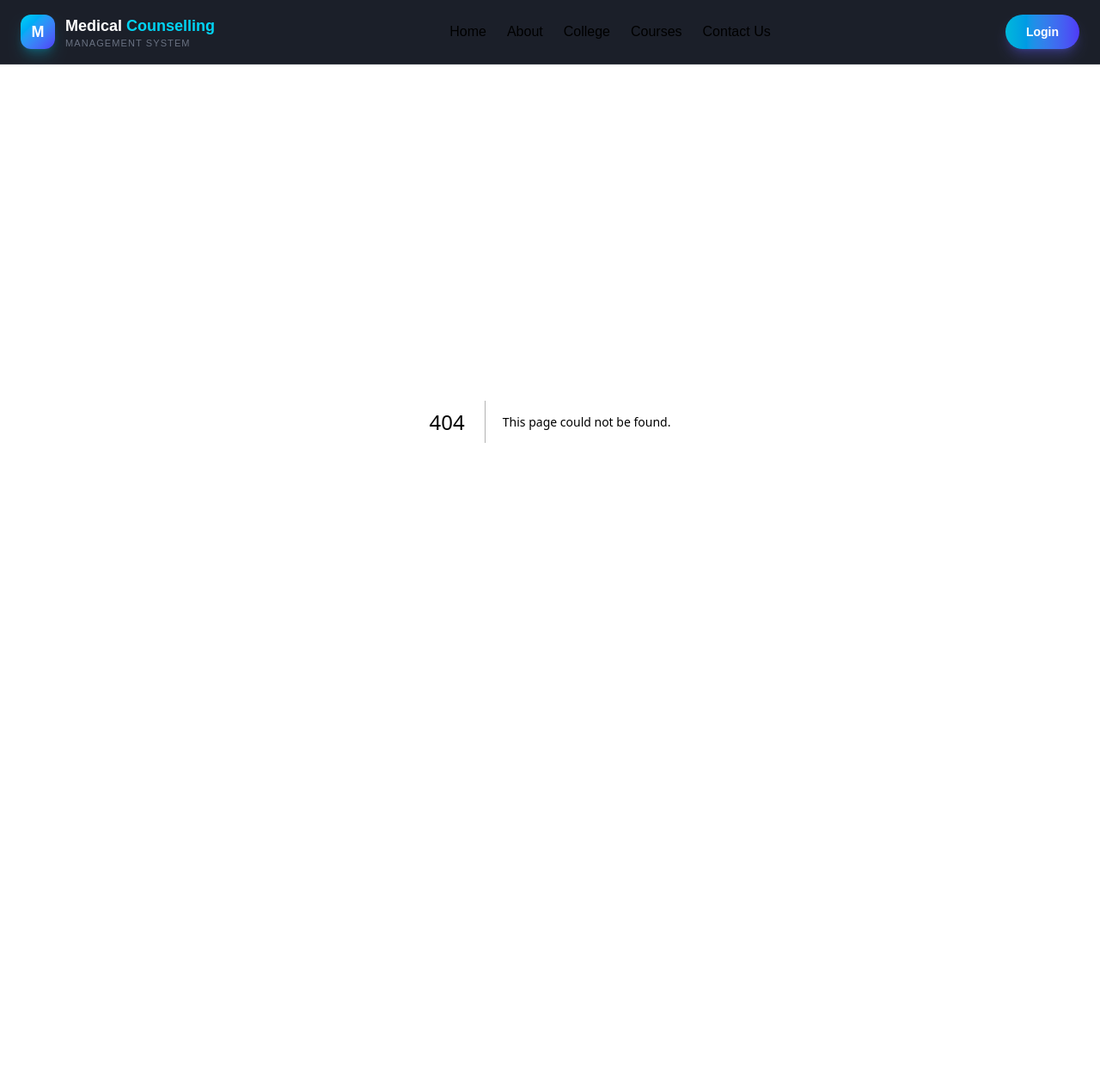
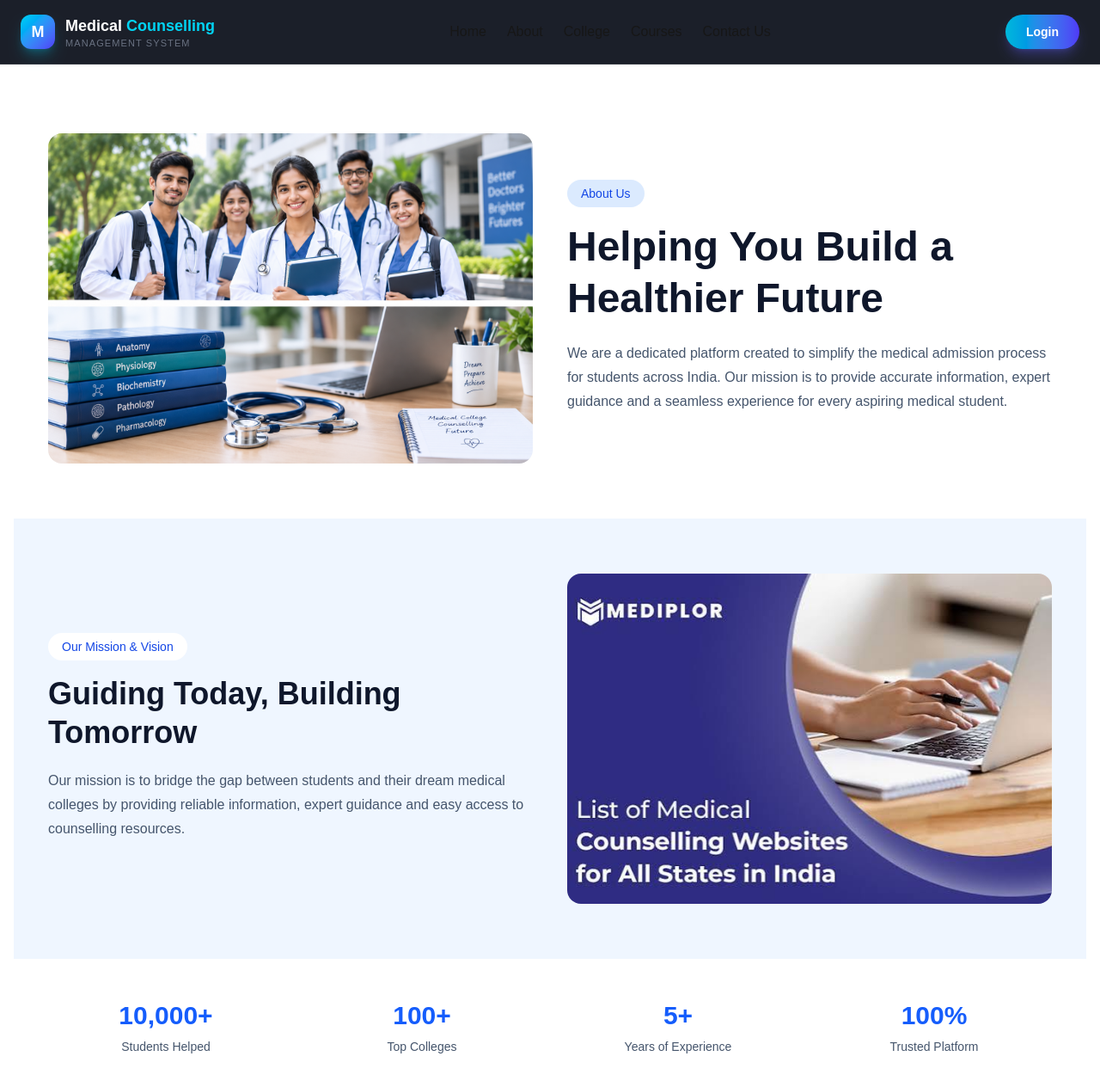
Before and after one commit to vansh-kumawat76/Medical-Counselling, a Next.js app in the folder Frontend/: page /about in a window 1280 px wide. Before the commit this address had no page. Shown: the top 1264 px of the page at 86% size. Before the commit the page ends 907 px from the top, so only its background shows below. Built offline with nearby package versions, Linux system fonts and the light colour scheme.

Commit message:
Add About page with images

```diff
--- /dev/null
+++ b/Frontend/app/about/page.tsx
@@ -0,0 +1,85 @@
+
+export default function AboutPage() {
+  return (
+    <main className="min-h-screen bg-white text-slate-900">
+      {/* Section 1: Image Left, Text Right */}
+      <section className="mx-auto grid max-w-7xl grid-cols-1 items-center gap-10 px-6 py-12 md:grid-cols-2 lg:px-10 lg:py-16">
+       <div className="h-72 overflow-hidden rounded-2xl md:h-96">
+  <img
+    src="/images/students.png"
+    alt="Medical students"
+    className="h-full w-full object-cover"
+  />
+</div>
+        <div>
+          <span className="rounded-full bg-blue-100 px-4 py-2 text-sm font-medium text-blue-700">
+            About Us
+          </span>
+
+          <h1 className="mt-5 text-3xl font-bold leading-tight text-slate-900 md:text-5xl">
+            Helping You Build a Healthier Future
+          </h1>
+
+          <p className="mt-5 leading-7 text-slate-600">
+            We are a dedicated platform created to simplify the medical
+            admission process for students across India. Our mission is to
+            provide accurate information, expert guidance and a seamless
+            experience for every aspiring medical student.
+          </p>
+        </div>
+      </section>
+
+      {/* Section 2: Text Left, Image Right */}
+      <section className="bg-blue-50">
+        <div className="mx-auto grid max-w-7xl grid-cols-1 items-center gap-10 px-6 py-12 md:grid-cols-2 lg:px-10 lg:py-16">
+          <div>
+            <span className="rounded-full bg-white px-4 py-2 text-sm font-medium text-blue-700">
+              Our Mission & Vision
+            </span>
+
+            <h2 className="mt-5 text-3xl font-bold leading-tight md:text-4xl">
+              Guiding Today, Building Tomorrow
+            </h2>
+
+            <p className="mt-5 leading-7 text-slate-600">
+              Our mission is to bridge the gap between students and their
+              dream medical colleges by providing reliable information,
+              expert guidance and easy access to counselling resources.
+            </p>
+          </div>
+
+               <div className="h-72 overflow-hidden rounded-2xl md:h-96">
+  <img
+    src="/images/liveImages.jpg"
+    alt="Medical students"
+    className="h-full w-full object-cover"
+  />
+</div>
+        </div>
+      </section>
+
+      {/* Section 3: Platform Statistics */}
+      <section className="mx-auto grid max-w-7xl grid-cols-2 gap-6 px-6 py-12 text-center md:grid-cols-4 lg:px-10">
+        <div>
+          <h3 className="text-3xl font-bold text-blue-600">10,000+</h3>
+          <p className="mt-2 text-sm text-slate-600">Students Helped</p>
+        </div>
+
+        <div>
+          <h3 className="text-3xl font-bold text-blue-600">100+</h3>
+          <p className="mt-2 text-sm text-slate-600">Top Colleges</p>
+        </div>
+
+        <div>
+          <h3 className="text-3xl font-bold text-blue-600">5+</h3>
+          <p className="mt-2 text-sm text-slate-600">Years of Experience</p>
+        </div>
+
+        <div>
+          <h3 className="text-3xl font-bold text-blue-600">100%</h3>
+          <p className="mt-2 text-sm text-slate-600">Trusted Platform</p>
+        </div>
+      </section>
+    </main>
+  );
+}
```
Also changed, not shown: Frontend/public/images/liveImages.jpg (added), Frontend/public/images/students.png (added).
